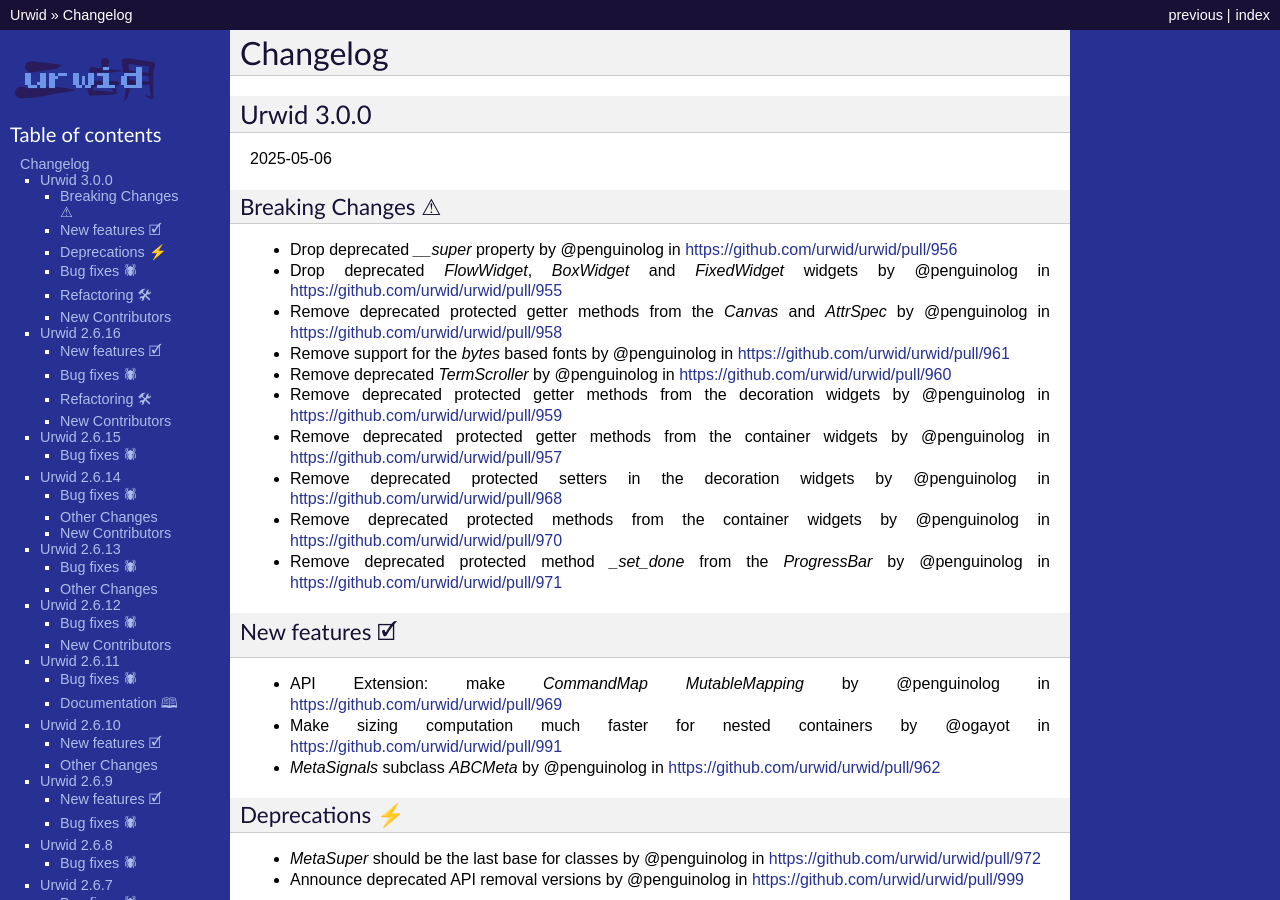
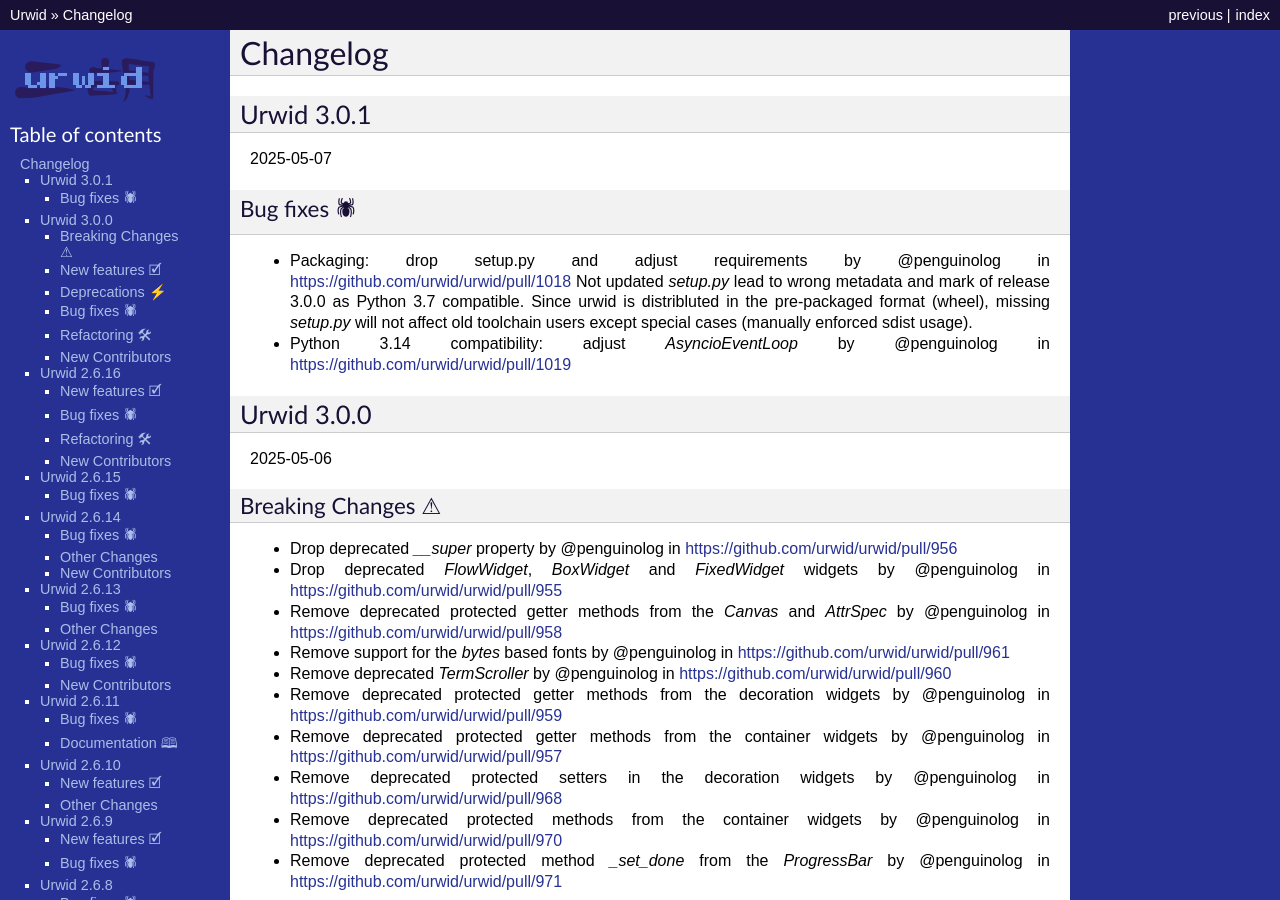
Before and after one commit to urwid/urwid, a Sphinx documentation site: the page built from docs/changelog.rst, in a window 1280 px wide and 900 px high. Built offline with Sphinx 7.4.7, drawn with Linux system fonts in a browser that asks for light colours.

Commit message:
Prepare release 3.0.1 (#1020)
Co-authored-by: Aleksei Stepanov <alekseis@nvidia.com>

```diff
--- a/docs/changelog.rst
+++ b/docs/changelog.rst
@@ -1,6 +1,19 @@
 
 Changelog
 ---------
+
+Urwid 3.0.1
+===========
+
+2025-05-07
+
+Bug fixes 🕷
+++++++++++++
+* Packaging: drop setup.py and adjust requirements by @penguinolog in https://github.com/urwid/urwid/pull/1018
+  Not updated `setup.py` lead to wrong metadata and mark of release 3.0.0 as Python 3.7 compatible.
+  Since urwid is distribluted in the pre-packaged format (wheel),
+  missing `setup.py` will not affect old toolchain users except special cases (manually enforced sdist usage).
+* Python 3.14 compatibility: adjust `AsyncioEventLoop` by @penguinolog in https://github.com/urwid/urwid/pull/1019
 
 Urwid 3.0.0
 ===========
```
